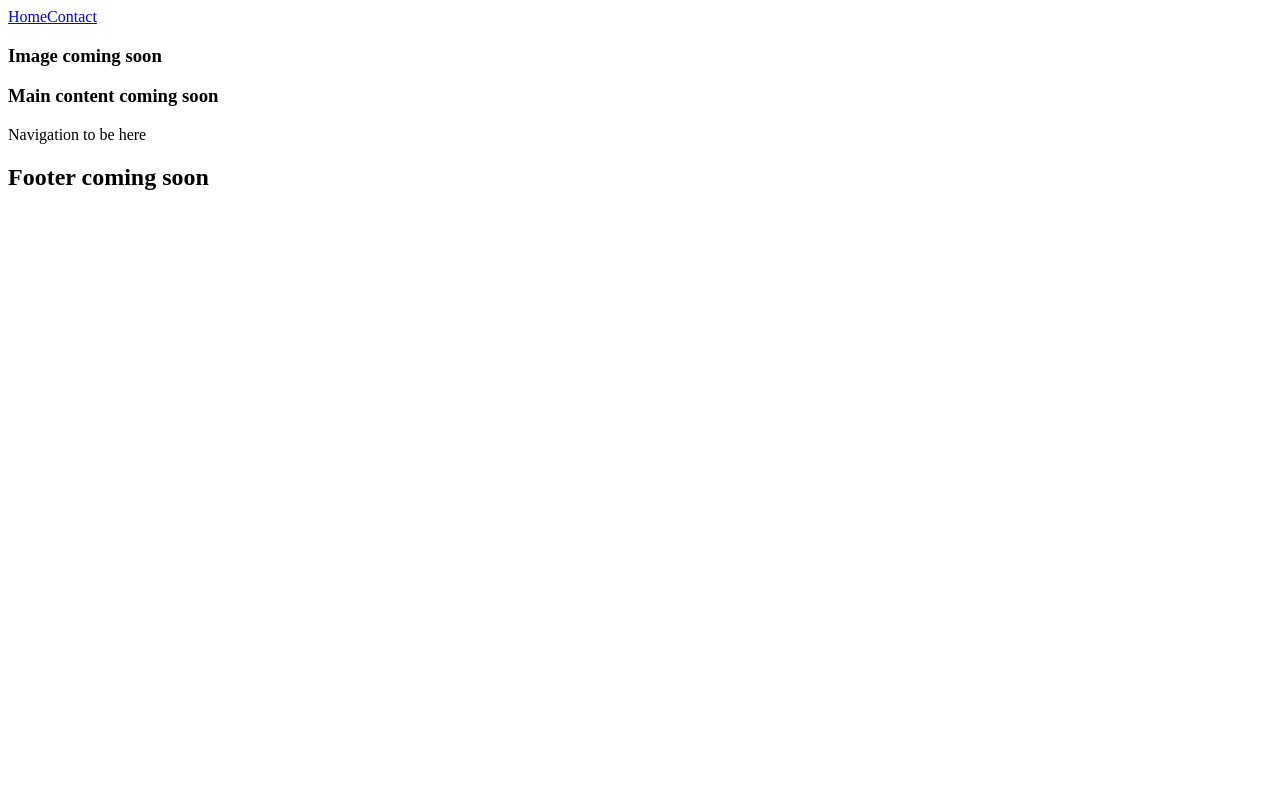
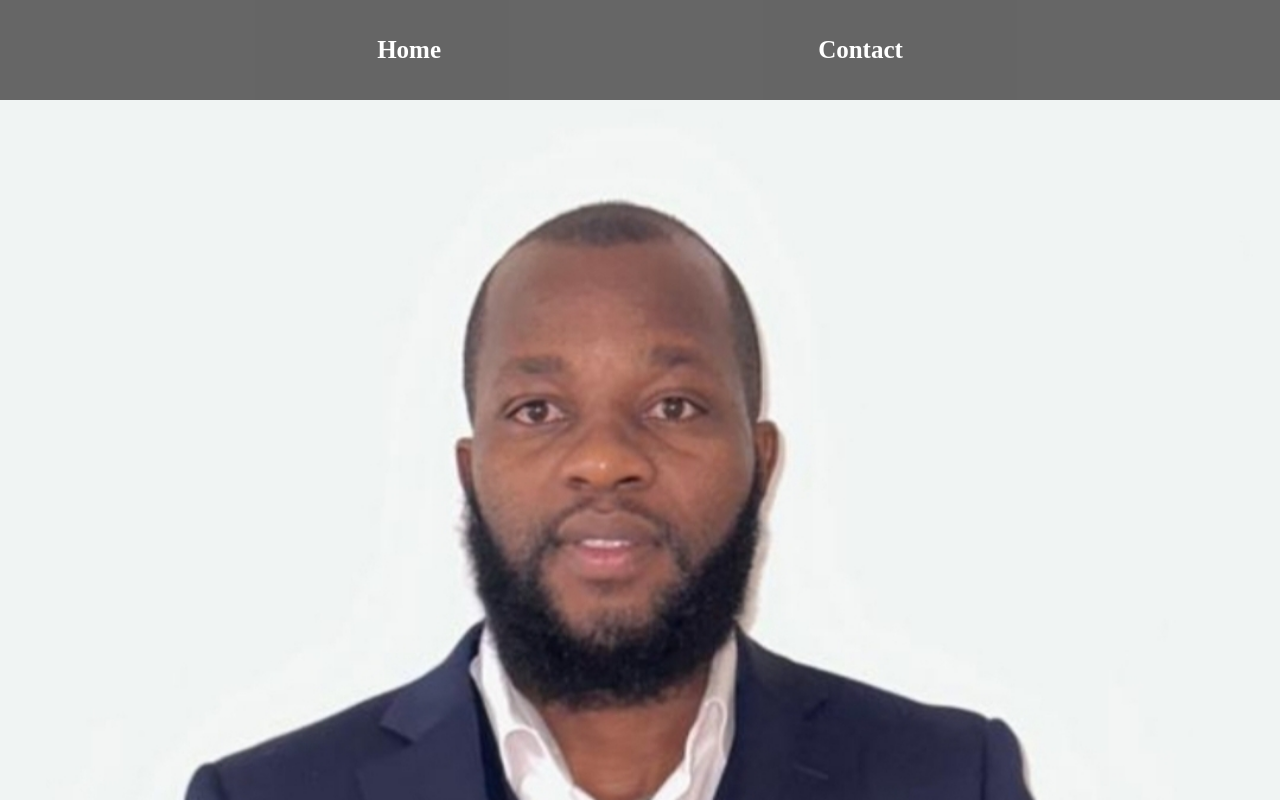
Before and after one commit to Allano256/my_webiste, a React (Vite) app: page / in a window 1280 px wide. Shown: the top 800 px of the page. Built offline with nearby package versions, Linux system fonts and the light colour scheme.

Commit message:
Added my image

```diff
--- a/src/App.jsx
+++ b/src/App.jsx
@@ -1,7 +1,7 @@
 
 import { BrowserRouter,Routes, Route, Navigate } from 'react-router-dom'
 import './App.css'
-import Home from './pages/Home'
+
 import Contact from './pages/Contact'
 import Applayout from './pages/Applayout'
 
--- a/src/Components/SideBar.jsx
+++ b/src/Components/SideBar.jsx
@@ -1,9 +1,12 @@
+import styles from './SideBar.module.css'
+
 function SideBar() {
-    return (
-        <div>
-            <h3>Image coming soon</h3>
-        </div>
+    return(
+   <div className={styles.SideBar}>
+     <img src="/public/me.jpg" alt="an image of man standing" />
+   </div>
     )
+
 }
 
 export default SideBar
--- /dev/null
+++ b/src/Components/SideBar.module.css
@@ -0,0 +1,8 @@
+.sideBar {
+  height: 100vh;
+  width: 500px;
+}
+
+img {
+  width: 100%;
+}
--- a/src/index.css
+++ b/src/index.css
@@ -0,0 +1,6 @@
+body,
+html {
+  padding: 0;
+  margin: 0;
+  box-sizing: border-box;
+}
--- a/src/pages/Applayout.jsx
+++ b/src/pages/Applayout.jsx
@@ -2,19 +2,25 @@ import SideBar from "../Components/SideBar"
 import MainContent from "../Components/MainContent"
 import Footer from "../Components/Footer"
 import PageNavigation from "./PageNavigation"
+import styles from './Applayout.module.css'
 
 
 function Applayout() {
     return (
         <>
          <PageNavigation />
-        <div>
-        <SideBar />
-        <MainContent />
+        <div className={styles.layout} >
+
+            <div><SideBar /></div>
 
 
-        <Footer />
-        </div></>
+         <div> <MainContent /></div>
+
+
+        </div>
+             <Footer />
+
+        </>
 
     )
 }
--- /dev/null
+++ b/src/pages/Applayout.module.css
@@ -0,0 +1,3 @@
+.layout {
+  display: block;
+}
--- a/src/pages/PageNavigation.jsx
+++ b/src/pages/PageNavigation.jsx
@@ -1,12 +1,13 @@
 import { NavLink } from "react-router-dom"
+import styles from './PageNavigation.module.css'
 
 function PageNavigation() {
     return (
-        <div>
-            <NavLink to="/" >Home</NavLink>
-            <NavLink to="contact" >Contact</NavLink>
+        <nav className={styles.navigation}>
+            <NavLink style={{textDecoration:"none"}} to="/" > <h3>Home</h3></NavLink>
+            <NavLink style={{textDecoration:"none"}} to="contact" ><h3>Contact</h3></NavLink>
 
-        </div>
+        </nav>
     )
 }
 
--- /dev/null
+++ b/src/pages/PageNavigation.module.css
@@ -0,0 +1,16 @@
+.navigation {
+  display: flex;
+  align-items: center;
+  justify-content: space-evenly;
+  height: 100px;
+  background-color: black;
+  opacity: 0.6;
+}
+
+.navigation h3 {
+  font-size: 25px;
+  color: white;
+}
+.navigation NavLink {
+  text-decoration: none;
+}
```
Also changed, not shown: public/me.jpg (added).
